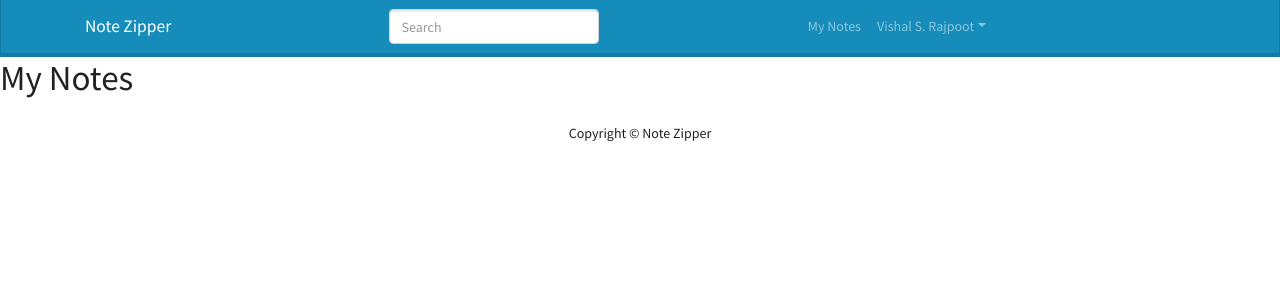
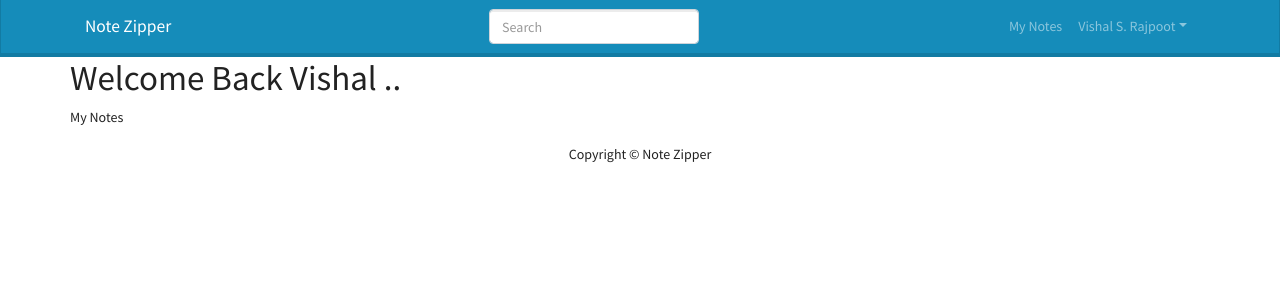
Before and after one commit to vishal-singh-rajpoot/notezipper_mern, a React (Create React App) app in the folder frontend/: page /mynotes in a window 1280 px wide. Shown: the top 300 px of the page. Built offline with nearby package versions, Linux system fonts and the light colour scheme.

Commit message:
lec 7 till 11:03 - auto reload not happening , mainscreen.css about to begin

```diff
--- a/frontend/src/App.js
+++ b/frontend/src/App.js
@@ -10,8 +10,8 @@ const App = () => (
   <BrowserRouter>
     <Header />
     <main>
-        <Route path="/" component={LandingPage} exact />
-        <Route path="/mynotes" component={() => <MyNotes />} />
+      <Route exact path="/" component={LandingPage} />
+      <Route path="/mynotes" component={() => <MyNotes />} />
       {/* <LandingPage /> */}
     </main>
     <Footer />
--- a/frontend/src/MyNotes/MyNotes.js
+++ b/frontend/src/MyNotes/MyNotes.js
@@ -1,8 +1,9 @@
 import React from 'react'
+import MainScreen from '../components/MainScreen'
 
 const MyNotes = () => {
   return (
-    <h1>My Notes</h1>
+    <MainScreen title='Welcome Back Vishal ..'>My Notes</MainScreen>
   )
 }
 
--- a/frontend/src/components/Header/Header.js
+++ b/frontend/src/components/Header/Header.js
@@ -7,15 +7,17 @@ import {
   Navbar,
   NavDropdown,
 } from "react-bootstrap";
+import { Link } from "react-router-dom";
 
 const Header = () => {
   return (
     <Navbar bg="primary" expand="lg" variant="dark">
       <Container>
-        <Navbar.Brand href="/">Note Zipper</Navbar.Brand>
+        <Navbar.Brand>
+          <Link to="/">Note Zipper</Link>
+        </Navbar.Brand>
         <Navbar.Toggle aria-controls="basic-navbar-nav" />
         <Navbar.Collapse id="basic-navbar-nav">
-
           <Nav className="m-auto">
             <Form inline>
               <FormControl
@@ -26,17 +28,16 @@ const Header = () => {
             </Form>
           </Nav>
 
-          <Nav className="mr-auto">
-            <Nav.Link href="#home">My Notes</Nav.Link>
+          <Nav>
+            <Nav.Link href="/mynotes">
+              <Link to="/mynotes">My Notes</Link>
+            </Nav.Link>
 
             <NavDropdown title="Vishal S. Rajpoot" id="basic-nav-dropdown">
               <NavDropdown.Item href="#action/3.1">My Profile</NavDropdown.Item>
 
-
               <NavDropdown.Divider />
-              <NavDropdown.Item href="#action/3.4">
-                Logout
-              </NavDropdown.Item>
+              <NavDropdown.Item href="#action/3.4">Logout</NavDropdown.Item>
             </NavDropdown>
           </Nav>
         </Navbar.Collapse>
--- /dev/null
+++ b/frontend/src/components/MainScreen.js
@@ -0,0 +1,23 @@
+import React from "react";
+import { Container, Row } from "react-bootstrap";
+
+const MainScreen = ({ title, children }) => {
+  return (
+    <div className="mainback">
+      <Container>
+        <Row>
+          <div className="page">
+            {title && (
+              <>
+                <h1 className="heading">{title}</h1>
+              </>
+            )}
+            {children}
+          </div>
+        </Row>
+      </Container>
+    </div>
+  );
+};
+
+export default MainScreen;
```
Also changed, not shown: frontend/src/components/MainScreen.css (added).
